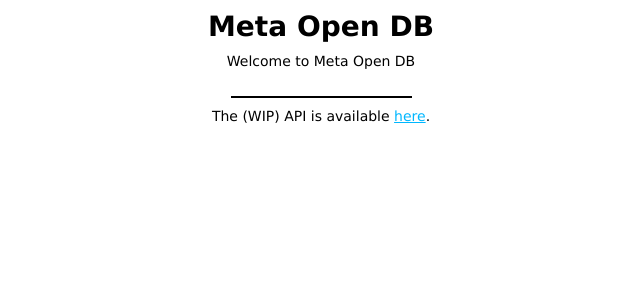
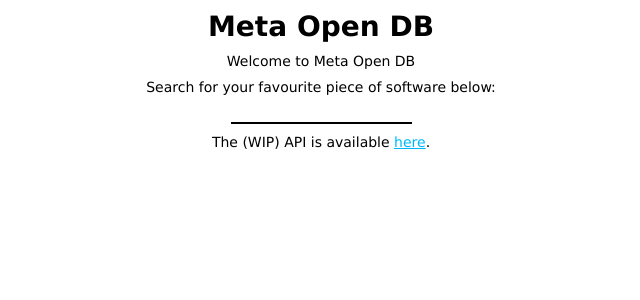
Before and after one commit to alexmorley/meta-open-database, a Node server app: page / in a window 1280 px wide. Shown: the part 178-478 px from the top of the page, without its empty margins (319-959 px from the left). Run offline with Node 20, Linux system fonts and the light colour scheme; some libraries are stand-ins or nearby versions.

Commit message:
add instruction

```diff
--- a/app/views/index.hbs
+++ b/app/views/index.hbs
@@ -2,6 +2,7 @@
 <h1>{{title}}</h1>
 <p>Welcome to {{title}}</p>
 
+<p>Search for your favourite piece of software below:</p>
 <input id="search"></input>
 
 <p>The (WIP) API is available <a href="./api">here</a>.</p>
```
